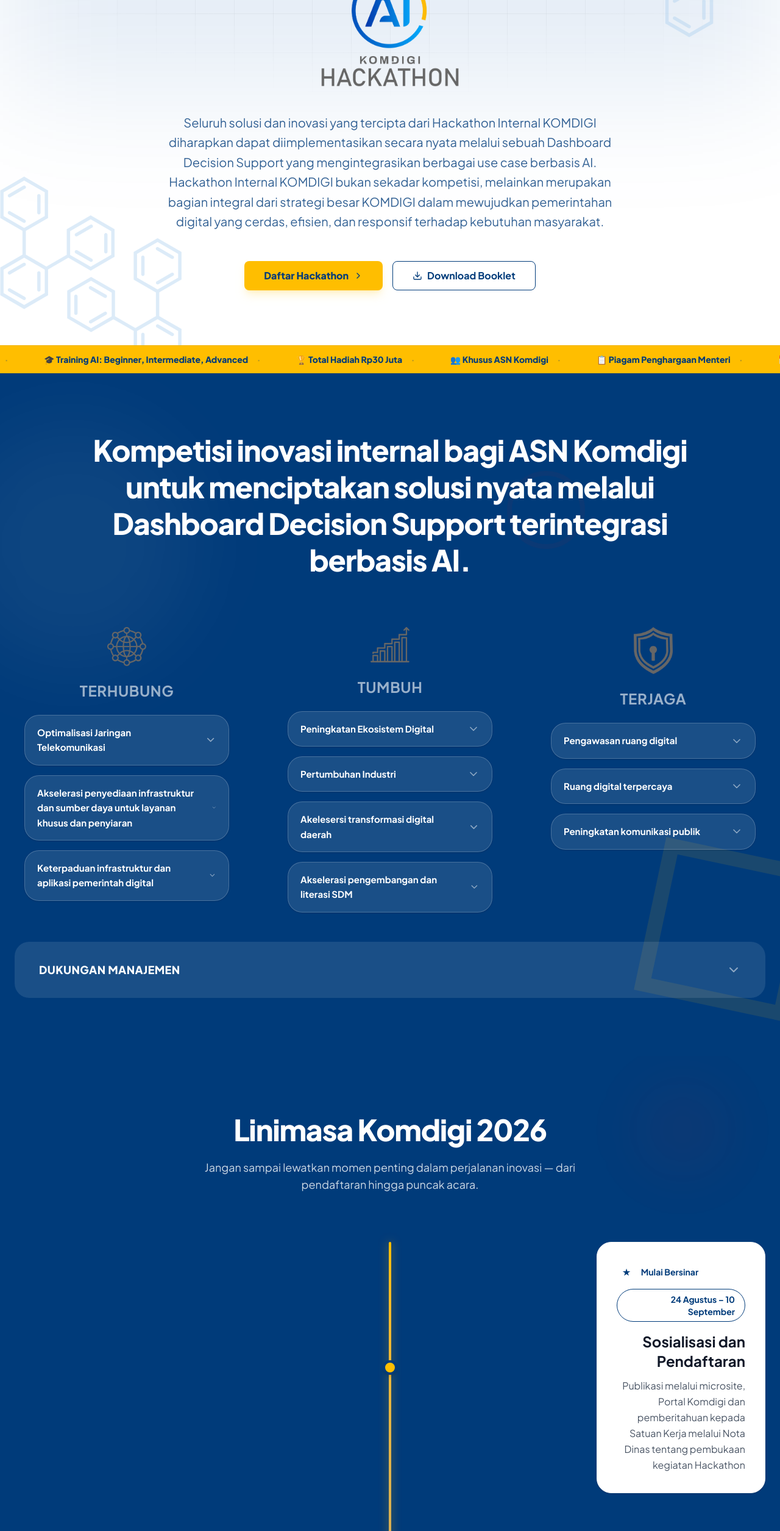
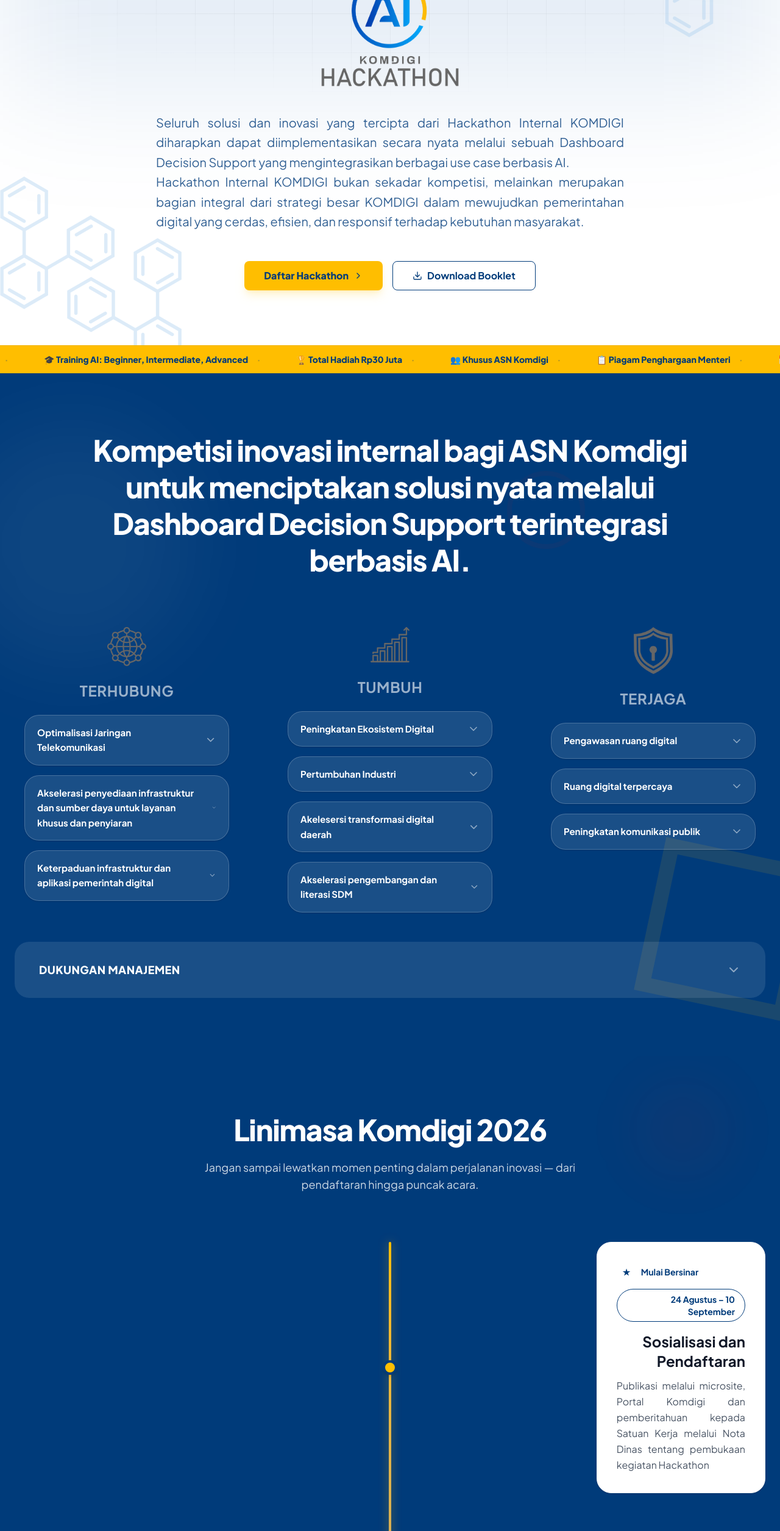
Before and after one commit to Shulmucus/HackathonKomdigi, a Next.js app: page / in a window 1280 px wide. Shown: the part 234-2744 px from the top of the page at 61% size. Built offline with nearby package versions, Linux system fonts and the light colour scheme.

Commit message:
added text-justify to all sections, and fixed some typos

```diff
--- a/components/sections/Benefits.tsx
+++ b/components/sections/Benefits.tsx
@@ -47,7 +47,7 @@
             whileInView={{ opacity: 1, y: 0 }}
             viewport={{ once: true }}
             transition={{ delay: 0.1 }}
-            className="text-white/80 max-w-2xl mx-auto"
+            className="text-white/80 max-w-2xl mx-auto text-justify"
           >
             Berbagai keuntungan yang bisa Anda dapatkan dengan mengikuti Hackathon Internal Komdigi 2026.
           </motion.p>
@@ -78,7 +78,7 @@
                   </div>
                   <div>
                     <h4 className="text-lg font-bold text-gray-900">{b.title}</h4>
-                    <p className="text-gray-700">{b.desc}</p>
+                    <p className="text-gray-700 text-justify">{b.desc}</p>
                   </div>
                 </div>
               ))}
@@ -105,7 +105,7 @@
                   </div>
                   <div>
                     <h4 className="text-lg font-bold text-gray-900">{b.title}</h4>
-                    <p className="text-gray-700">{b.desc}</p>
+                    <p className="text-gray-700 text-justify">{b.desc}</p>
                   </div>
                 </div>
               ))}
--- a/components/sections/Contact.tsx
+++ b/components/sections/Contact.tsx
@@ -42,7 +42,7 @@
             whileInView={{ opacity: 1, y: 0 }}
             viewport={{ once: true }}
             transition={{ delay: 0.1 }}
-            className="text-primary-100 text-lg max-w-2xl mx-auto"
+            className="text-primary-100 text-lg max-w-2xl mx-auto text-justify"
           >
             Hubungi panitia Hackathon Internal Komdigi 2026 untuk pertanyaan lebih lanjut.
           </motion.p>
@@ -60,7 +60,7 @@
             >
               <h3 className="text-2xl font-bold text-white mb-2">{contact.name}</h3>
               <p className="text-primary-200 font-medium mb-1">{contact.role}</p>
-              <p className="text-gray-400 text-sm mb-8 max-w-[280px] leading-relaxed">{contact.department}</p>
+              <p className="text-gray-400 text-sm mb-8 max-w-[280px] leading-relaxed text-justify">{contact.department}</p>
 
               <div className="flex flex-col gap-3 w-full">
                 <a
--- a/components/sections/Hero.tsx
+++ b/components/sections/Hero.tsx
@@ -54,7 +54,7 @@
           initial={{ opacity: 0, y: 20 }}
           animate={{ opacity: 1, y: 0 }}
           transition={{ duration: 0.8, delay: 0.2, ease: "easeOut" }}
-          className="mt-6 text-lg md:text-xl text-primary-700/80 max-w-3xl mx-auto leading-relaxed"
+          className="mt-6 text-lg md:text-xl text-primary-700/80 max-w-3xl mx-auto leading-relaxed text-justify"
         >
           Seluruh solusi dan inovasi yang tercipta dari Hackathon Internal KOMDIGI diharapkan dapat diimplementasikan secara nyata melalui sebuah Dashboard Decision Support yang mengintegrasikan berbagai use case berbasis AI.
           <br className="hidden md:block mt-2" />
--- a/components/sections/Requirements.tsx
+++ b/components/sections/Requirements.tsx
@@ -35,7 +35,7 @@
             whileInView={{ opacity: 1, y: 0 }}
             viewport={{ once: true }}
             transition={{ delay: 0.1 }}
-            className="text-gray-600 max-w-2xl mx-auto"
+            className="text-gray-600 max-w-2xl mx-auto text-justify"
           >
             Pastikan Anda memenuhi persyaratan berikut sebelum mendaftar Hackathon Internal Komdigi 2026.
           </motion.p>
@@ -52,7 +52,7 @@
               className="flex gap-4 p-6 bg-primary-50 backdrop-blur-md rounded-2xl border border-primary-100 hover:border-accent-gold/50 transition-all"
             >
               <CheckCircle2 className="w-6 h-6 text-accent-gold flex-shrink-0 mt-1" />
-              <p className="text-gray-700 leading-relaxed">{req}</p>
+              <p className="text-gray-700 leading-relaxed text-justify">{req}</p>
             </motion.div>
           ))}
         </div>
--- a/components/sections/Timeline.tsx
+++ b/components/sections/Timeline.tsx
@@ -49,7 +49,7 @@
     date: "1 Oktober",
     tag: "Kuasai AI",
     desc: [
-      "Specification-Driven development (AI Asisted Coding)",
+      "Specification-Driven Development (AI Asisted Coding)",
       "AI Agent Governance Platform",
       "AI-Driven Development with data-as-aservice Framework"
     ]
@@ -188,7 +188,7 @@
                             ))}
                           </ol>
                         ) : (
-                          <p className="text-gray-600 leading-relaxed whitespace-pre-line">
+                          <p className="text-gray-600 leading-relaxed whitespace-pre-line text-justify">
                             {event.desc}
                           </p>
                         )}
```
